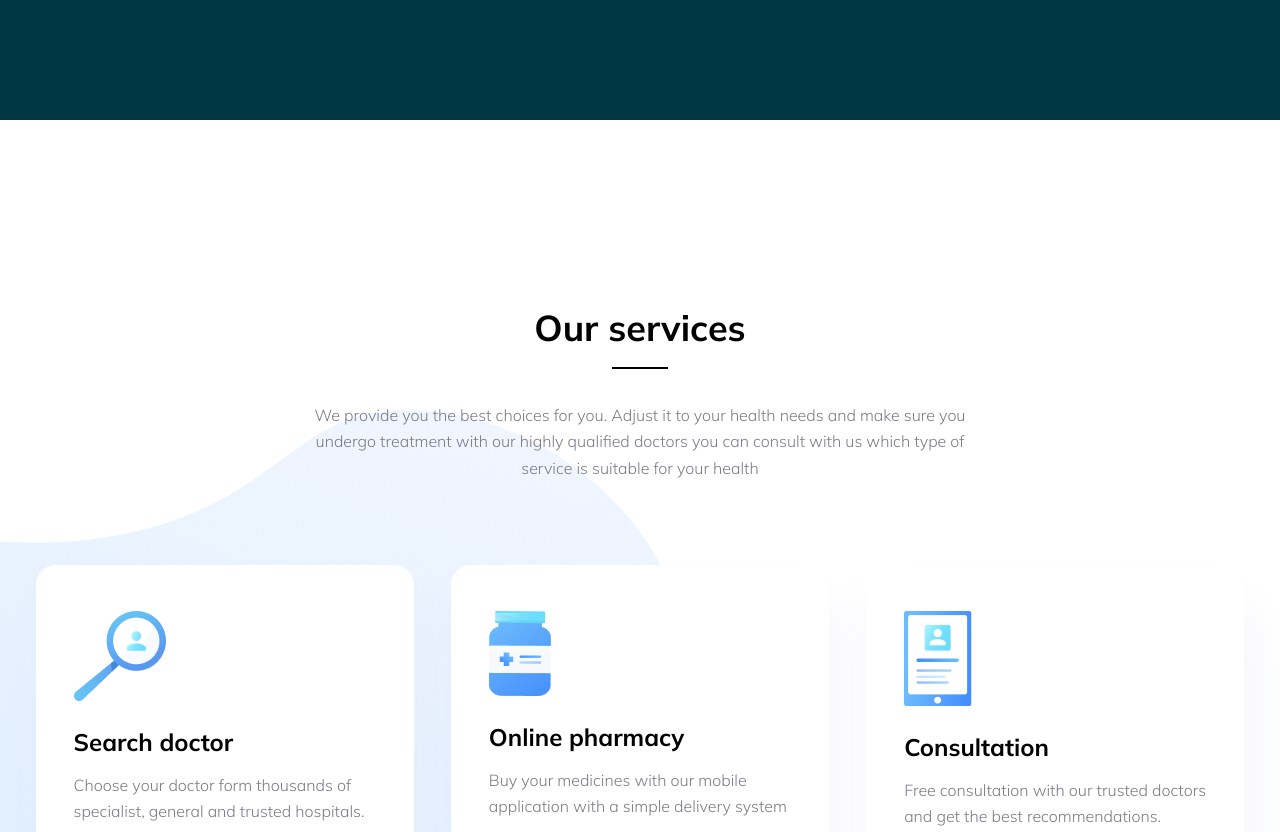
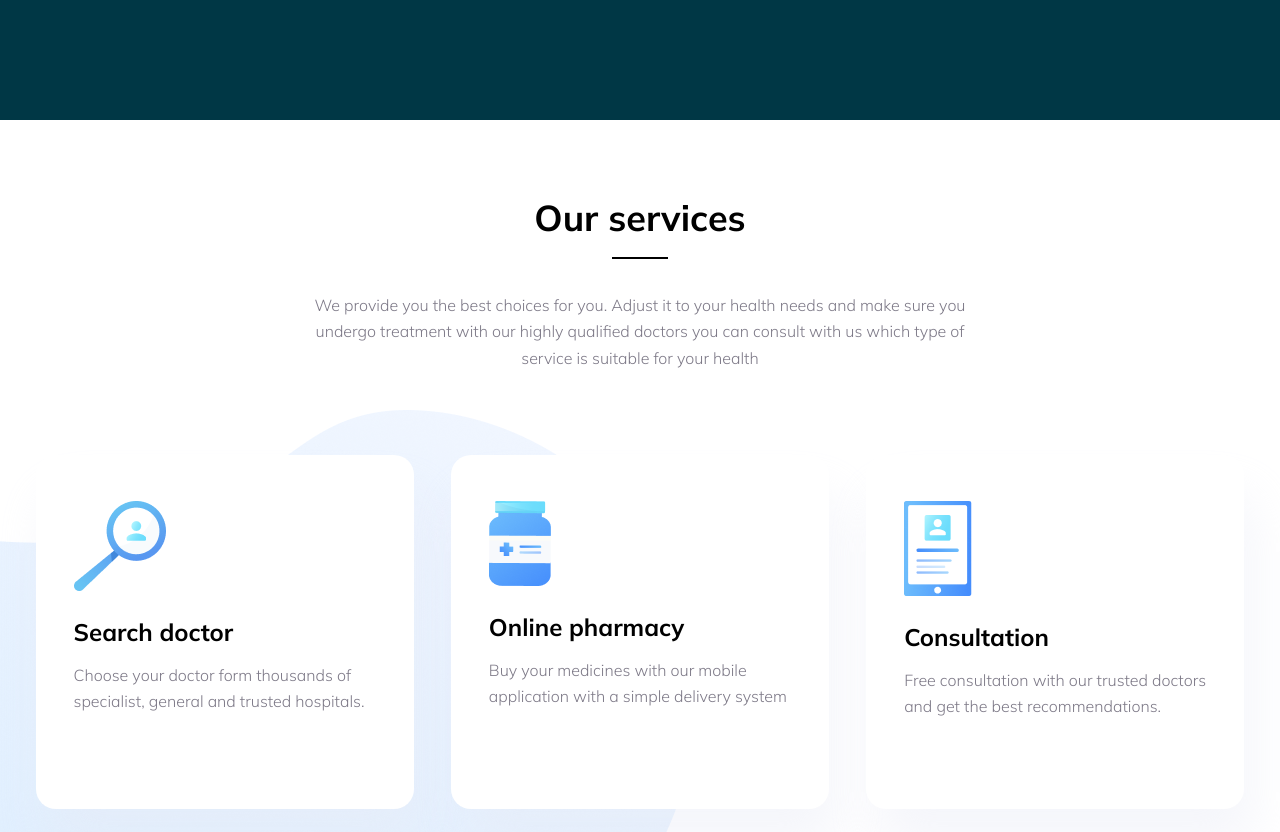
Before and after one commit to vamsikrishnaummadi/pharmacare, a plain HTML site: page index.html in a window 1280 px wide. Shown: the part 680-1512 px from the top of the page. Drawn offline with nearby package versions, Linux system fonts and the light colour scheme.

Commit message:
css changed

```diff
--- a/assets/css/main.css
+++ b/assets/css/main.css
@@ -185,7 +185,7 @@ button{
 
 /* services */
 .sc-services{
-    padding-top: 179px;
+    padding-top: 69px;
     padding-bottom: 115.9px;
     position: relative;
     overflow: hidden;
```
